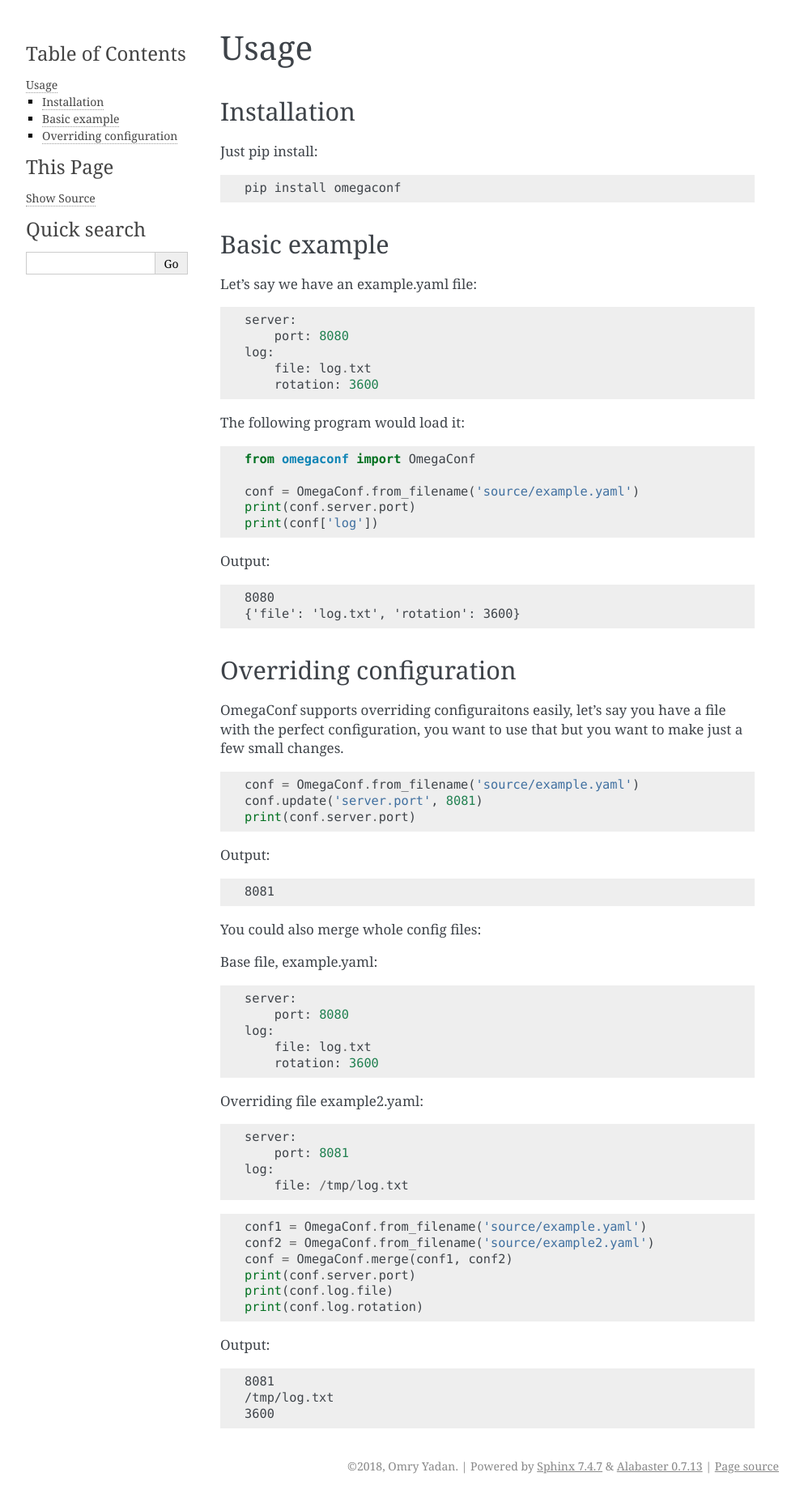
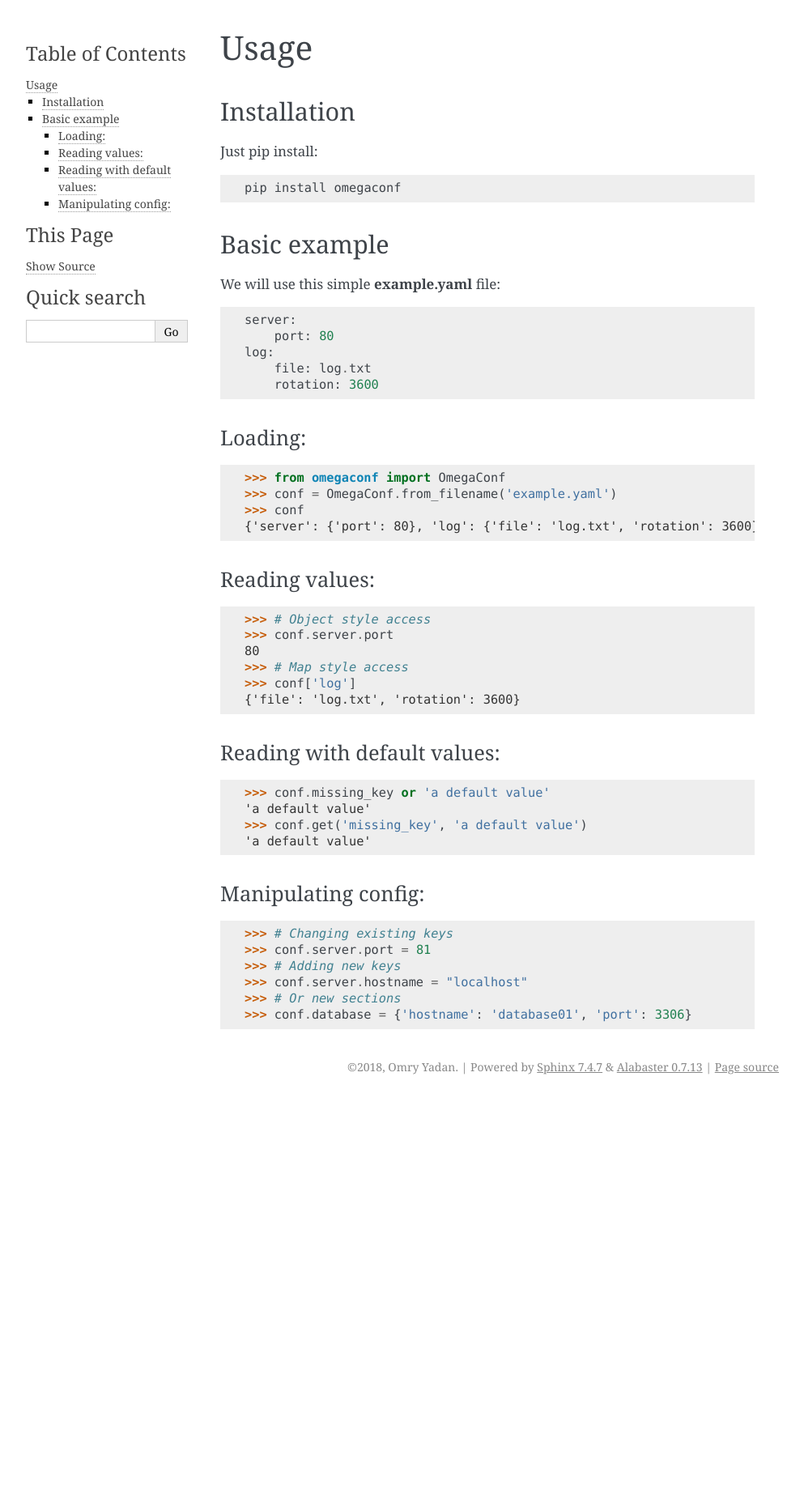
Before and after one commit to omry/omegaconf, a Sphinx documentation site: the page built from docs/source/usage.rst, in a window 1280 px wide. Shown: the whole page at 81% size, without its empty margins (148-1141 px from the left). Built offline with Sphinx 7.4.7, drawn with Linux system fonts in a browser that asks for light colours; after the commit the page ends 1357 px from its top, so only the background shows below that.

Commit message:
updated docs, wip

```diff
--- a/docs/source/example.yaml
+++ b/docs/source/example.yaml
@@ -1,5 +1,5 @@
 server:
-    port: 8080
+    port: 80
 log:
     file: log.txt
     rotation: 3600
--- a/docs/source/usage.rst
+++ b/docs/source/usage.rst
@@ -14,73 +21,51 @@
 
 Basic example
 ^^^^^^^^^^^^^
-Let's say we have an example.yaml file:
+We will use this simple **example.yaml** file:
 
 .. include:: example.yaml
    :code: yaml
 
+Loading:
+--------
 
-The following program would load it:
+.. doctest:: loaded
 
-.. testcode::
+    >>> from omegaconf import OmegaConf
+    >>> conf = OmegaConf.from_filename('example.yaml')
+    >>> conf
+    {'server': {'port': 80}, 'log': {'file': 'log.txt', 'rotation': 3600}}
 
-    from omegaconf import OmegaConf
+Reading values:
+---------------
 
-    conf = OmegaConf.from_filename('source/example.yaml')
-    print(conf.server.port)
-    print(conf['log'])
+.. doctest:: loaded
 
-
-Output:
-
-.. testoutput::
-
-    8080
+    >>> # Object style access
+    >>> conf.server.port
+    80
+    >>> # Map style access
+    >>> conf['log']
     {'file': 'log.txt', 'rotation': 3600}
 
+Reading with default values:
+----------------------------
 
-Overriding configuration
-^^^^^^^^^^^^^^^^^^^^^^^^
-OmegaConf supports overriding configuraitons easily, let's say you have a file with the perfect
-configuration, you want to use that but you want to make just a few small changes.
+.. doctest:: loaded
 
-.. testcode::
+    >>> conf.missing_key or 'a default value'
+    'a default value'
+    >>> conf.get('missing_key', 'a default value')
+    'a default value'
 
-    conf = OmegaConf.from_filename('source/example.yaml')
-    conf.update('server.port', 8081)
-    print(conf.server.port)
+Manipulating config:
+--------------------
 
-Output:
+.. doctest:: loaded
 
-.. testoutput::
-
-    8081
-
-You could also merge whole config files:
-
-Base file, example.yaml:
-
-.. include:: example.yaml
-   :code: yaml
-
-Overriding file example2.yaml:
-
-.. include:: example2.yaml
-   :code: yaml
-
-.. testcode::
-
-    conf1 = OmegaConf.from_filename('source/example.yaml')
-    conf2 = OmegaConf.from_filename('source/example2.yaml')
-    conf = OmegaConf.merge(conf1, conf2)
-    print(conf.server.port)
-    print(conf.log.file)
-    print(conf.log.rotation)
-
-Output:
-
-.. testoutput::
-
-    8081
-    /tmp/log.txt
-    3600
+    >>> # Changing existing keys
+    >>> conf.server.port = 81
+    >>> # Adding new keys
+    >>> conf.server.hostname = "localhost"
+    >>> # Or new sections
+    >>> conf.database = {'hostname': 'database01', 'port': 3306}
```
Also changed, not shown: other parts of docs/source/usage.rst (+7 -0 lines), docs/source/overriding.txt (added, +47 -0 lines).
